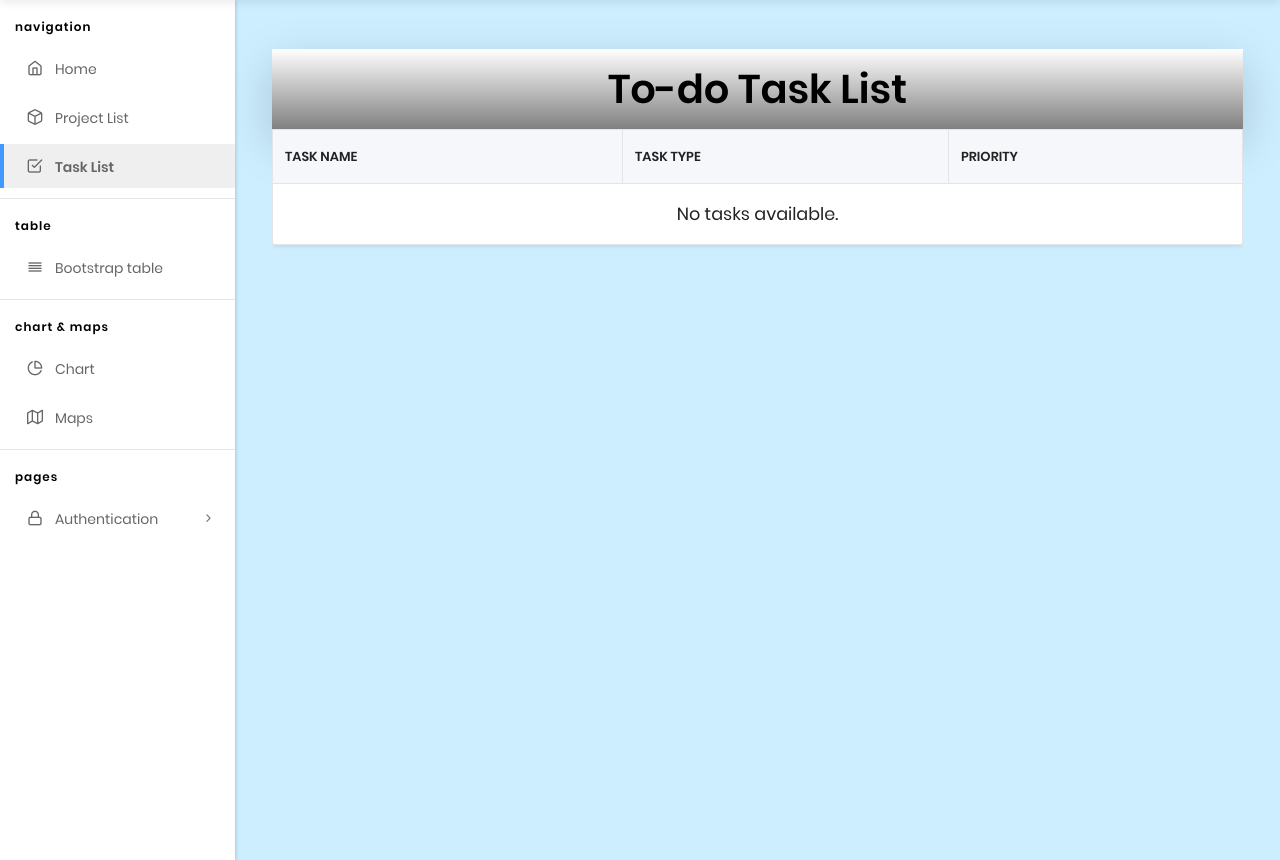
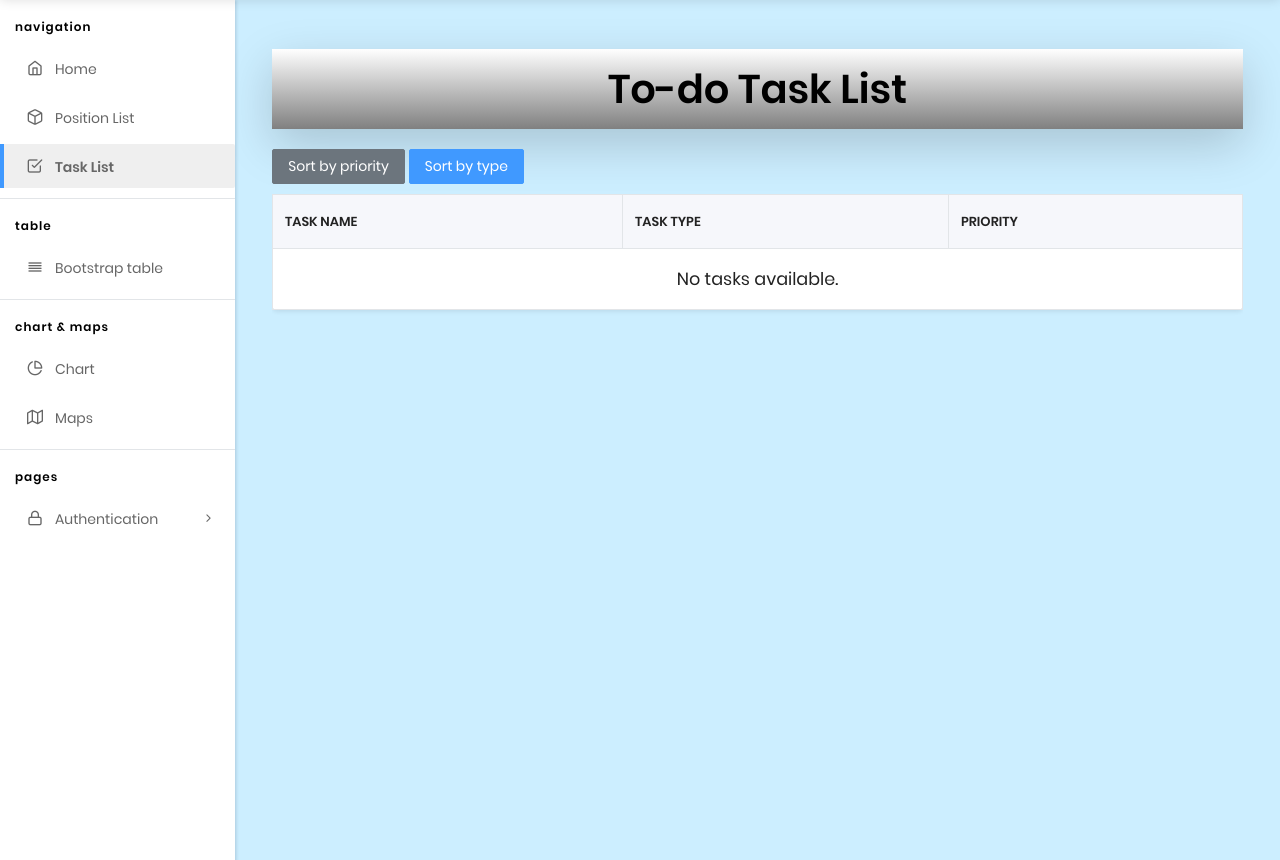
Before and after one commit to Ppllupold/ITCompanyTaskManager, a Django app: page /tasks/ in a window 1280 px wide. Shown: the part 56-916 px from the top of the page. Run offline with Django 5.2, Linux system fonts and the light colour scheme; data that the repository does not hold is empty; some libraries are stand-ins or nearby versions.

Commit message:
created position list view and template with sorting, added sorting in task-list

```diff
--- a/taskmanagerApp/urls.py
+++ b/taskmanagerApp/urls.py
@@ -1,8 +1,10 @@
 from django.urls import path
-from taskmanagerApp.views import index
+from taskmanagerApp.views import index, PositionListView
 from .views import TaskListView
+
 urlpatterns = [
     path("", index, name='index'),
     path("tasks/", TaskListView.as_view(), name="task-list"),
+    path("positions/", PositionListView.as_view(), name="position-list"),
 ]
-app_name = "taskManager"
+app_name = "taskManagerApp"
--- a/taskmanagerApp/views.py
+++ b/taskmanagerApp/views.py
@@ -1,7 +1,9 @@
+from django.db.models import Count
+from django.db.models.functions import Lower
 from django.shortcuts import render
 from django.views import generic
 
-from taskmanagerApp.models import Task
+from taskmanagerApp.models import Task, Position
 
 
 def index(request):
@@ -13,5 +15,22 @@ class TaskListView(generic.ListView):
     template_name = "TMapp/task-list.html"
 
     def get_queryset(self):
-        task_list = Task.objects.filter(is_completed=False).select_related("task_type")
-        return task_list
+        queryset = Task.objects.filter(is_completed=False).select_related("task_type")
+        sort_param = self.request.GET.get("sort", "priority")
+
+        if sort_param == "task_type":
+            return queryset.order_by("task_type__name")
+        return queryset.order_by("priority")
+
+
+class PositionListView(generic.ListView):
+    model = Position
+    template_name = "TMapp/position-list.html"
+
+    def get_queryset(self):
+        queryset = Position.objects.annotate(worker_count=Count("workers"))
+
+        sort_param = self.request.GET.get("sort", "name")
+        if sort_param == "worker_count":
+            return queryset.order_by(sort_param)
+        return queryset.order_by(Lower("name"))
--- a/templates/TMapp/task-list.html
+++ b/templates/TMapp/task-list.html
@@ -4,6 +4,11 @@
       .table-hover tbody tr:hover {
           background-color: #d4edda;
           transition: background-color 0.3s ease;
+      }
+
+      .sorting-buttons {
+          margin-top: 20px;
+          margin-bottom: 10px;
       }
   </style>
 {% endblock stylesheets %}
@@ -13,9 +18,21 @@
     <div class="pcoded-content">
       <div class="container mt-4">
         <h1 class="text-center text-black p-3 shadow-lg"
-    style="background: linear-gradient(to top, gray, white); border-radius: 0; margin: 0; width: 100%;">To-do Task List</h1>
+            style="background: linear-gradient(to top, gray, white); border-radius: 0; margin: 0; width: 100%;">To-do
+          Task List</h1>
+        <div class="sorting-buttons">
+          <a href="?sort=priority"
+             class="btn {% if request.GET.sort == 'priority' or not request.GET.sort %}btn-secondary{% else %}btn-primary{% endif %}">
+            Sort by priority
+          </a>
+          <a href="?sort=task_type"
+             class="btn {% if request.GET.sort == 'task_type' %}btn-secondary{% else %}btn-primary{% endif %}">
+            Sort by type
+          </a>
+        </div>
         <div class="table-responsive">
-          <table class="table table-hover table-bordered shadow-sm rounded" style="background-color: white; font-size: 1.1rem;">
+          <table class="table table-hover table-bordered shadow-sm rounded"
+                 style="background-color: white; font-size: 1.1rem;">
             <thead class="bg-dark text-white">
             <tr>
               <th scope="col">Task Name</th>
--- a/templates/includes/sidebar.html
+++ b/templates/includes/sidebar.html
@@ -14,11 +14,11 @@
 								class="pcoded-mtext">Home</span></a>
 					</li>
 					<li class="nav-item">
-						<a href="/bc_typography.html" class="nav-link "><span class="pcoded-micon"><i
-									class="feather icon-box"></i></span><span class="pcoded-mtext">Project List</span></a>
+						<a href="{% url "taskManagerApp:position-list" %}" class="nav-link "><span class="pcoded-micon"><i
+									class="feather icon-box"></i></span><span class="pcoded-mtext">Position List</span></a>
 					</li>
 					<li class="nav-item">
-						<a href= "{% url "taskManager:task-list" %}" class="nav-link "><span class="pcoded-micon"><i
+						<a href= "{% url "taskManagerApp:task-list" %}" class="nav-link "><span class="pcoded-micon"><i
 									class="feather icon-check-square"></i></span><span class="pcoded-mtext">Task List</span></a>
 					</li>
 					<li class="nav-item pcoded-menu-caption">
```
Also changed, not shown: templates/TMapp/position-list.html (added, +60 -0 lines). Lines whose indentation alone changed are shown as unchanged.
